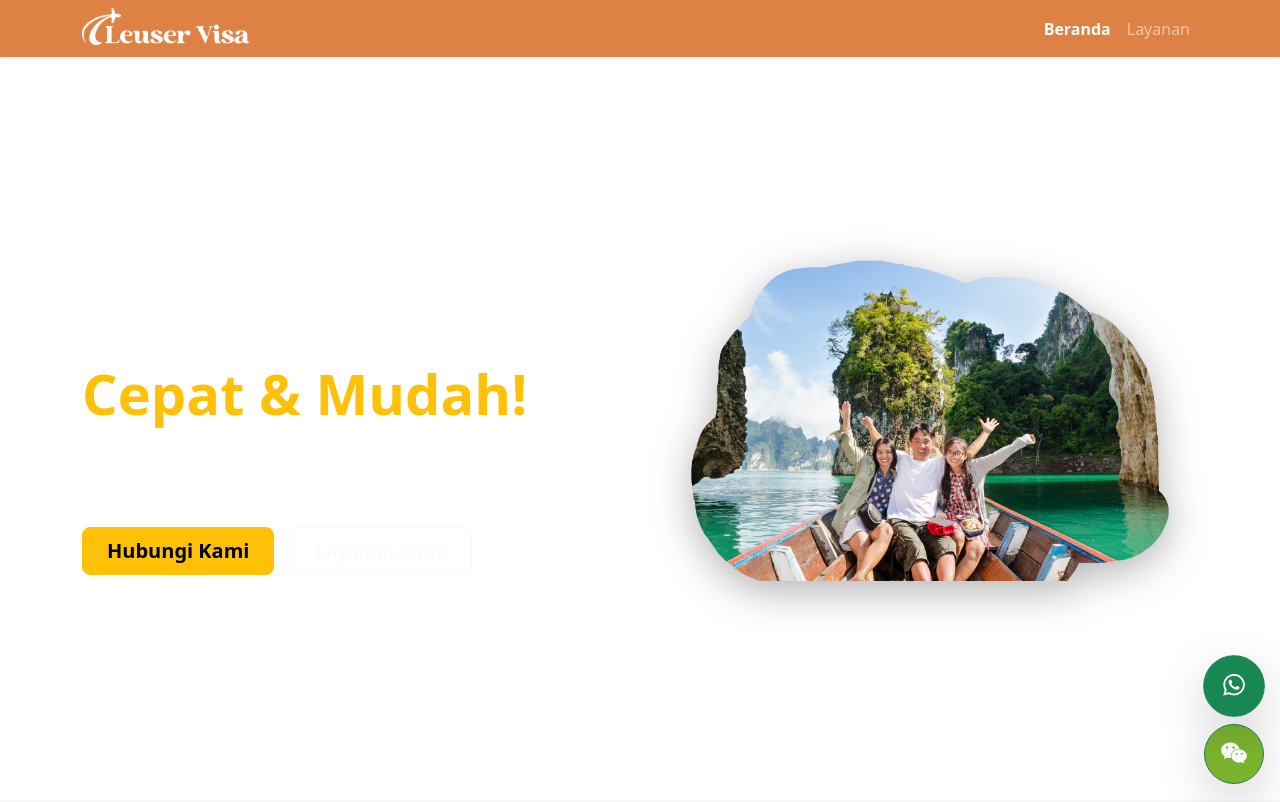
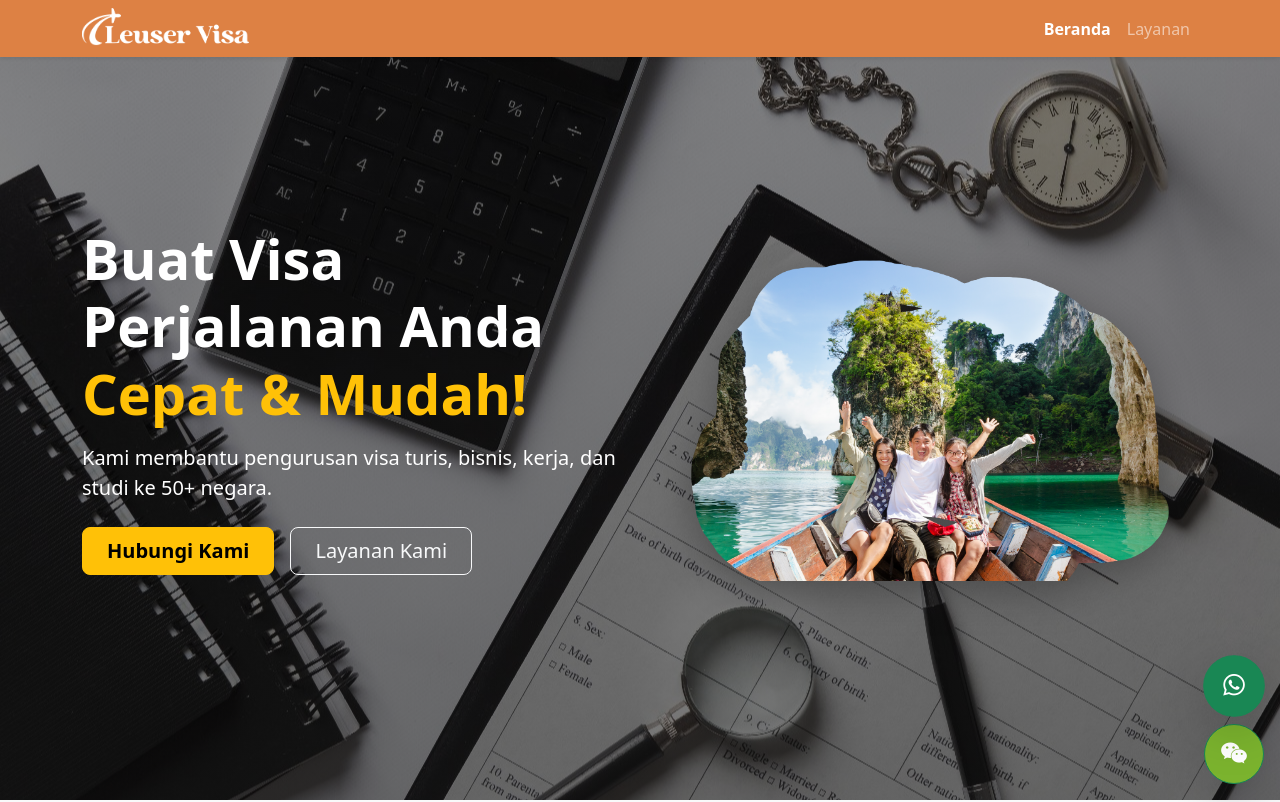
Before and after one commit to Siputtttt/pembuatan-visa, a plain HTML site: page index.html in a window 1280 px wide. Shown: the top 802 px of the page. Drawn offline with nearby package versions, Linux system fonts and the light colour scheme.

Commit message:
fix beranda

```diff
--- a/src/js/index.js
+++ b/src/js/index.js
@@ -54,11 +54,6 @@ document.addEventListener("DOMContentLoaded", function () {
 	chatButton.addEventListener("click", function () {
 		chatPopup.classList.toggle("d-none");
 	});
-<<<<<<< HEAD
-
-=======
-
->>>>>>> 2ba82e3 (fix)
 	if (chatButtonChat) {
 		chatButtonChat.addEventListener("click", function () {
 			chatPopup.classList.toggle("d-none");
@@ -101,10 +96,6 @@ document.addEventListener("DOMContentLoaded", function () {
 	});
 });
 
-<<<<<<< HEAD
-=======
-
->>>>>>> 2ba82e3 (fix)
 document.querySelectorAll(".text-jenis").forEach((item) => {
 	item.addEventListener("click", function () {
 		if (this.classList.contains("active")) {
@@ -119,7 +110,6 @@ document.querySelectorAll(".text-jenis").forEach((item) => {
 });
 
 // wecha
-
 document.getElementById("wechatButton").addEventListener("click", function () {
 	document.getElementById("wechatPopup").classList.toggle("d-none");
 	document.getElementById("chatPopup").classList.add("d-none");
--- a/src/style/style.css
+++ b/src/style/style.css
@@ -7,19 +7,9 @@ body {
 	background-color: #dd8144 !important;
 }
 .hero {
-	min-height: 100vh; /* Full viewport height */
-<<<<<<< HEAD
-<<<<<<< HEAD
+	min-height: 100vh;
 	background: linear-gradient(rgba(0, 0, 0, 0.448), rgba(15, 15, 15, 0.576)),
 		url("../image/hero-parallax.jpg") no-repeat center center;
-=======
-	background: linear-gradient(rgba(0, 0, 0, 0.635), rgba(231, 181, 18, 0.596)),
-		url("../image/backdrop-hero.png") no-repeat center center;
->>>>>>> 2ba82e3 (fix)
-=======
-	background: linear-gradient(rgba(0, 0, 0, 0.635), rgba(3, 3, 3, 0.399)),
-		url("../image/hero-parallax.jpg") no-repeat center center;
->>>>>>> b338608 (feat dashboard)
 	background-size: cover;
 	background-attachment: fixed;
 	display: flex;
```
